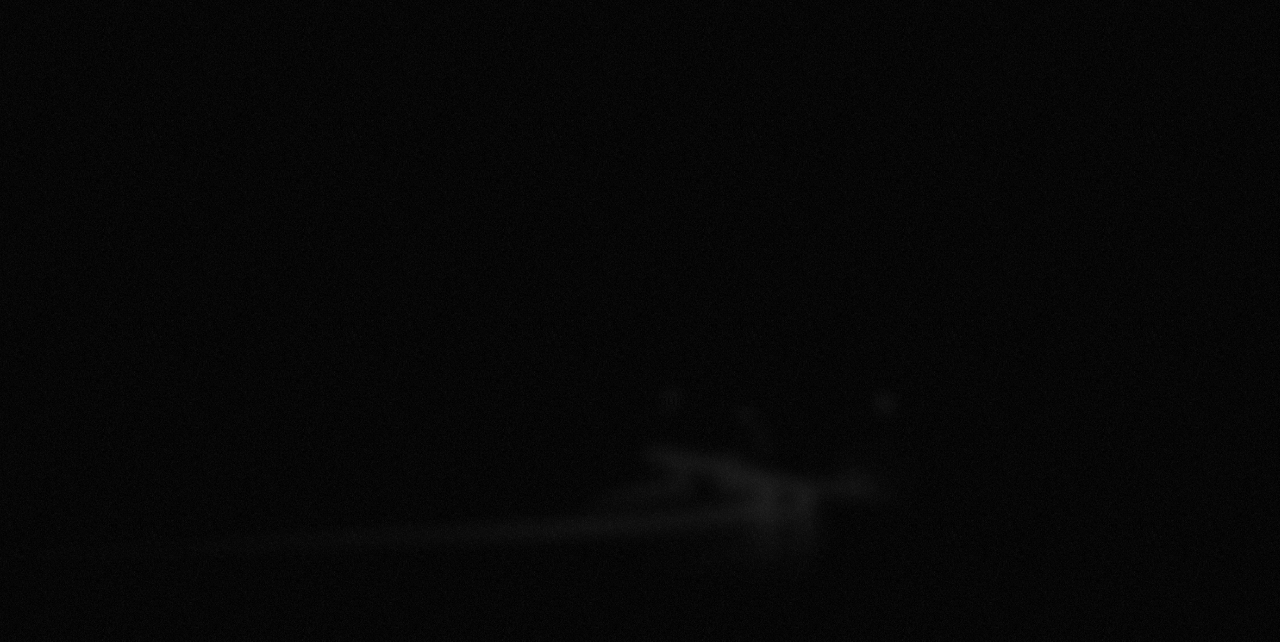
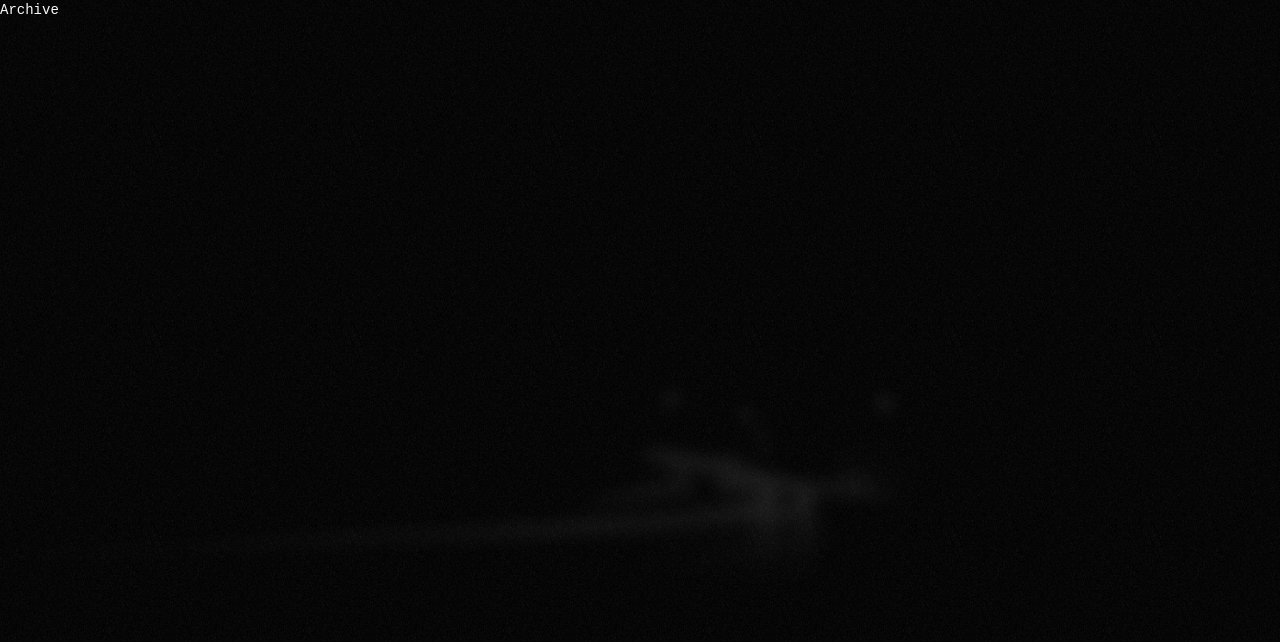
Before and after one commit to mazhugasergei/mazhugasergei.github.io, a Next.js app: page /archive/1 in a window 1280 px wide. Before the commit this address had no page. Shown: the top 642 px of the page. Built offline with nearby package versions, Linux system fonts and the light colour scheme.

Commit message:
add default archive page

```diff
--- /dev/null
+++ b/src/app/archive/[name]/page.tsx
@@ -0,0 +1,3 @@
+export default function Page() {
+	return <div>Archive</div>
+}
```
